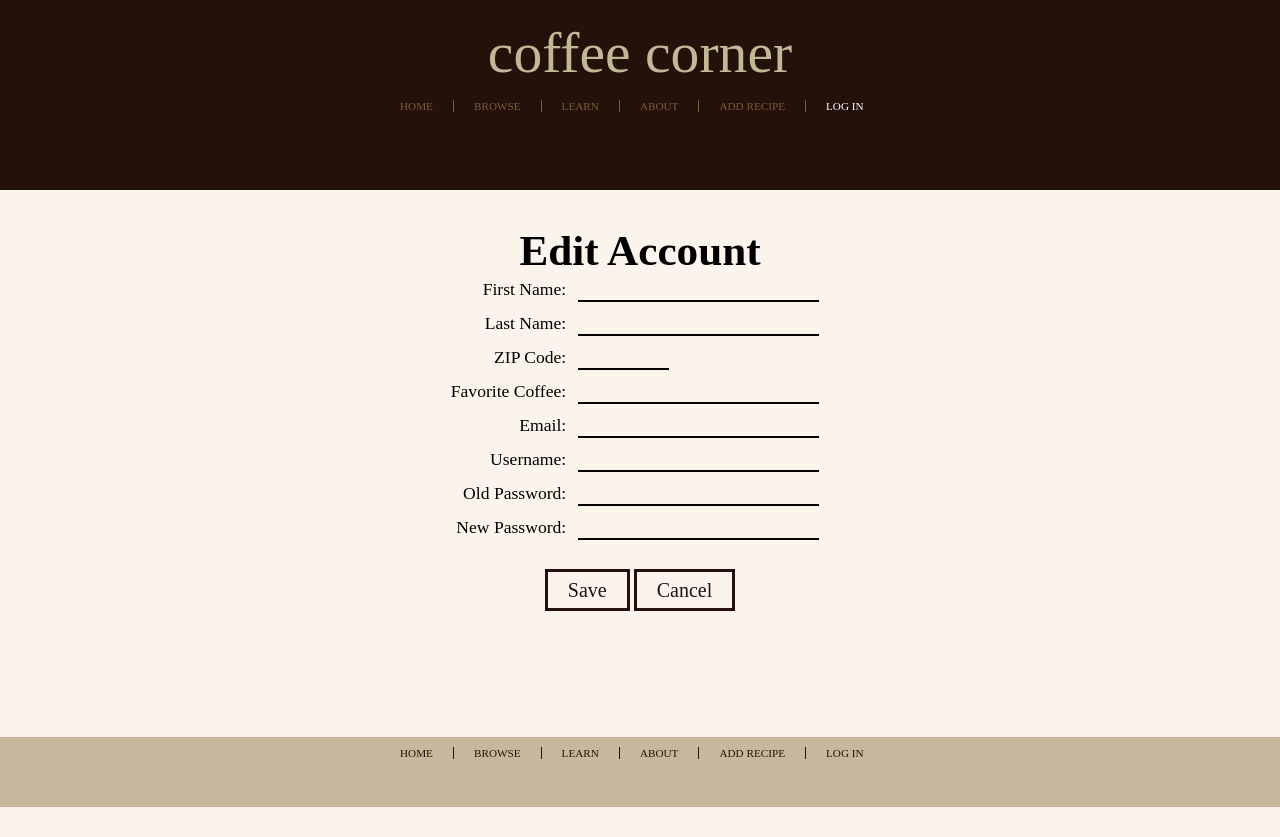
After one commit to keyman9/team2project, a Flask app: page /edit in a window 1280 px wide. The commit adds this page. Run offline with Flask 2, Linux system fonts and the light colour scheme; parts of the project's set-up code (start-up, migrations or seed data) failed here and were passed over; some libraries are stand-ins or nearby versions.

Commit message:
Worked on edit account page

```diff
--- a/server.py
+++ b/server.py
@@ -106,6 +106,14 @@ def account():
         loggedIn = True
 
     return render_template('account.html', selected='login/account', loggedIn=loggedIn)
+
+@app.route('/edit')
+def edit():
+    loggedIn = False
+    if 'uuid' in session:
+        loggedIn = True
+
+    return render_template('edit_account.html', selected='login/account', loggedIn=loggedIn)
 
 
 
--- a/static/js/controller.js
+++ b/static/js/controller.js
@@ -25,6 +25,7 @@ CoffeeCorner.controller('Form', function($scope){
 	socket.on('redirect', function (data) {
     	window.location = data.url;
 	});
+
 
 	$scope.login = function(){
 		socket.emit('login', $scope.username, $scope.password);
@@ -102,6 +103,14 @@ CoffeeCorner.controller('Account', function($scope){
 	var socket = io.connect('http://' + document.domain + ':' + location.port + '/account');
 
 	$scope.user = [];
+	$scope.firstName = "";
+	$scope.lastName = "";
+	$scope.zipcode = "";
+	$scope.favCoffee = "";
+	$scope.email = "";
+	$scope.username = "";
+	$scope.oldPassword = "";
+	$scope.newPassword = "";
 
 
 	socket.on('connect', function(){
@@ -112,8 +121,17 @@ CoffeeCorner.controller('Account', function($scope){
 		socket.emit('getUser');
 	});
 
+	socket.on('FormFail', function(msg){
+		document.getElementById('message').textContent = msg;
+	});
+
 	socket.on('displayInfo', function(user){
-		console.log(user);
+		$scope.firstName = user['First_Name'];
+		$scope.lastName = user['Last_Name'];
+		$scope.zipcode = user['zipcode'];
+		$scope.favCoffee = user['favCoffee'];
+		$scope.email = user['email'];
+		$scope.username = user['username'];
 		$scope.user.push(user);
 		$scope.$apply();
 	});
@@ -122,7 +140,11 @@ CoffeeCorner.controller('Account', function($scope){
     	window.location = data.url;
 	});
 
+	$scope.updateAccount = function(){
+
+	};
+
 	$scope.logOut = function(){
 		socket.emit('logOut');
-	}
+	};
 });
--- a/templates/account.html
+++ b/templates/account.html
@@ -33,7 +33,7 @@
 				</table>
 			</div>
 			<div class="styled-button">
-				<button type="button">Edit</button>
+				<a href="/edit"><button type="button">Edit</button></a>
 				<button type="button" ng-click="logOut()">Log Out</button>
 			</div>
 
--- /dev/null
+++ b/templates/edit_account.html
@@ -0,0 +1,48 @@
+{% extends "layout.html" %}
+
+{% block content %}
+<section ng-controller="Account">
+<center>
+<h1 id="styled-title">Edit Account</h1>
+<form ng-submit="register()">
+    <table class="styled-input">
+          <tr>
+            <td>First Name: </td> <td> <input ng-model="firstName" type="text"></td>
+          </tr>
+          <tr>
+            <td>Last Name: </td> <td> <input ng-model="lastName" type="text" ></td>
+          </tr>
+          <tr>
+            <td>ZIP Code: </td> <td> <input ng-model="zipcode" size=5 maxlength=5 type="text"/></td>
+          </tr>
+          <tr>
+            <td>Favorite Coffee: </td> <td> <input ng-model="favCoffee" type="text"/></td>
+          </tr>
+
+          <tr>
+            <td>Email: </td> <td> <input ng-model="email" type="text"/></td>
+          </tr>
+          <tr>
+            <td>Username: </td> <td> <input ng-model="username" type="text" /></td>
+          </tr>
+          <tr>
+            <td>Old Password: </td> <td> <input ng-model="password" type="password"/></td>
+          </tr>
+          <tr>
+            <td>New Password: </td> <td> <input ng-model="passwordConf" type="password"/></td>
+          </tr>
+
+    </table>
+
+    <section class="styled-button">
+        <button type="submit">Save</button>
+        <a href="/account"><button type="button">Cancel</button></a>
+        <div class="invalid"><p id="message"></p></div>
+    </section>
+
+</form>
+</center>
+</section>
+
+
+{% endblock %}
```
